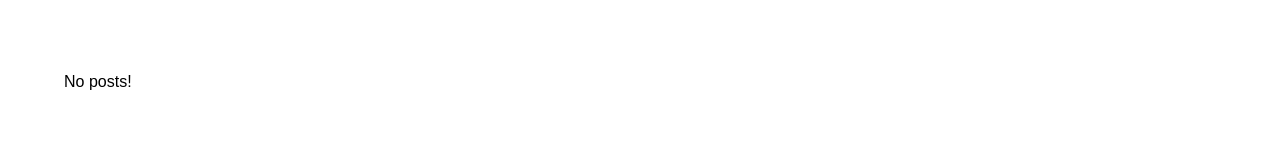
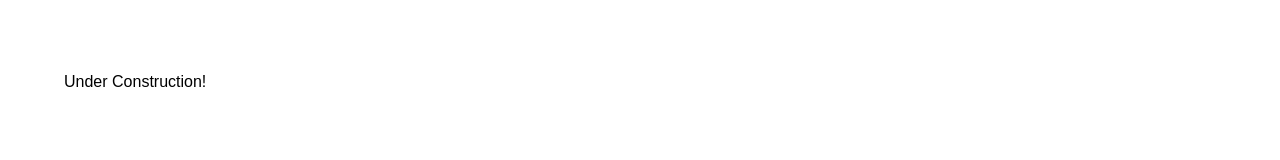
Before and after one commit to AnnabellebwWoo/AnnabellebwWoo.github.io, a Next.js app in the folder belle-reve-blog/: page / in a window 1280 px wide. Shown: the part 340-500 px from the top of the page. Built offline with nearby package versions, Linux system fonts and the light colour scheme; a web font is replaced by a local one.

Commit message:
under construction message

```diff
--- a/belle-reve-blog/src/components/BlogCard/BlogCard.tsx
+++ b/belle-reve-blog/src/components/BlogCard/BlogCard.tsx
@@ -21,7 +21,7 @@ const BlogCard= ( { posts }: BlogPostsProps ) => {
     //    </div>
 
        <div className="posts">
-       {!posts && <div>No posts!</div>}
+       {!posts && <div>Under Construction!</div>}
        <ul>
          {posts &&
            posts
```
Also changed, not shown: 1 other file (tests, documents, lock files or other folders).
